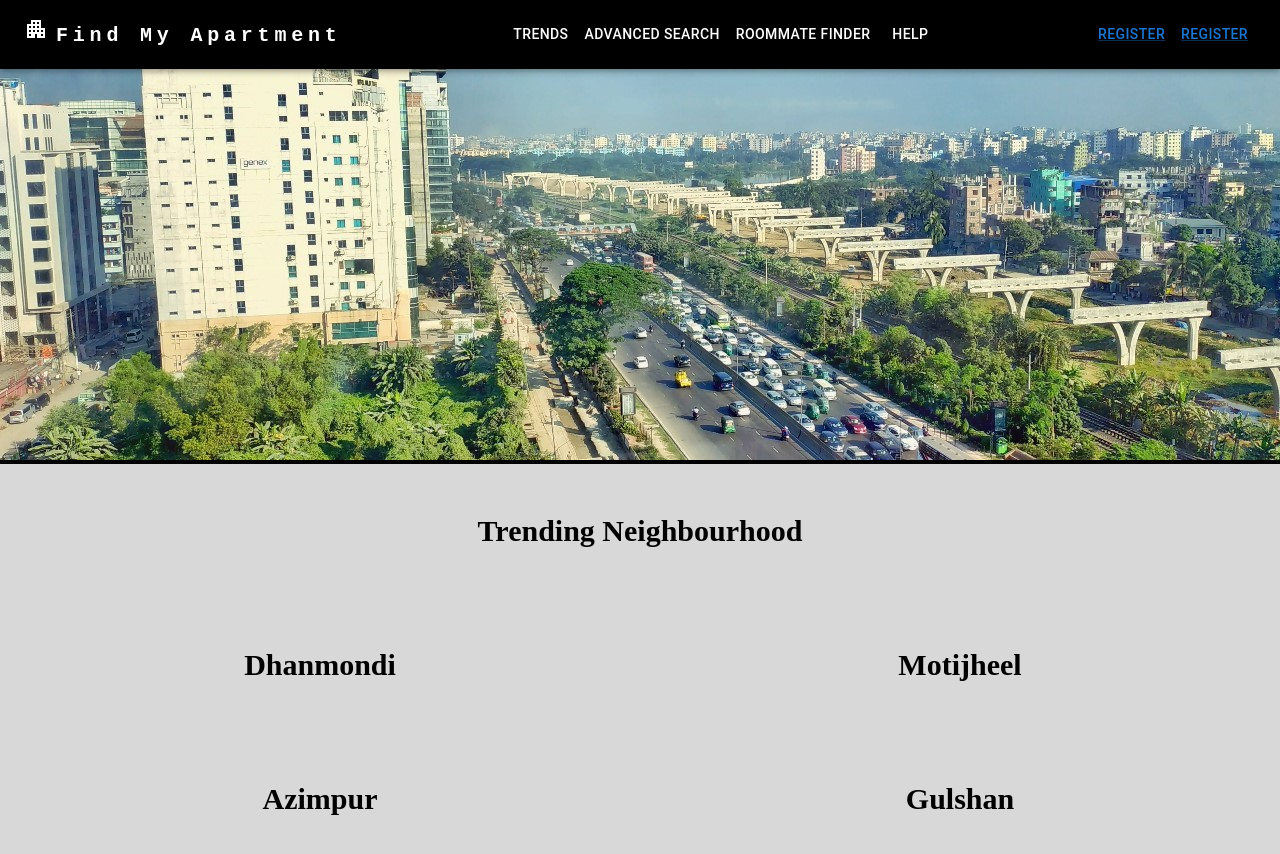
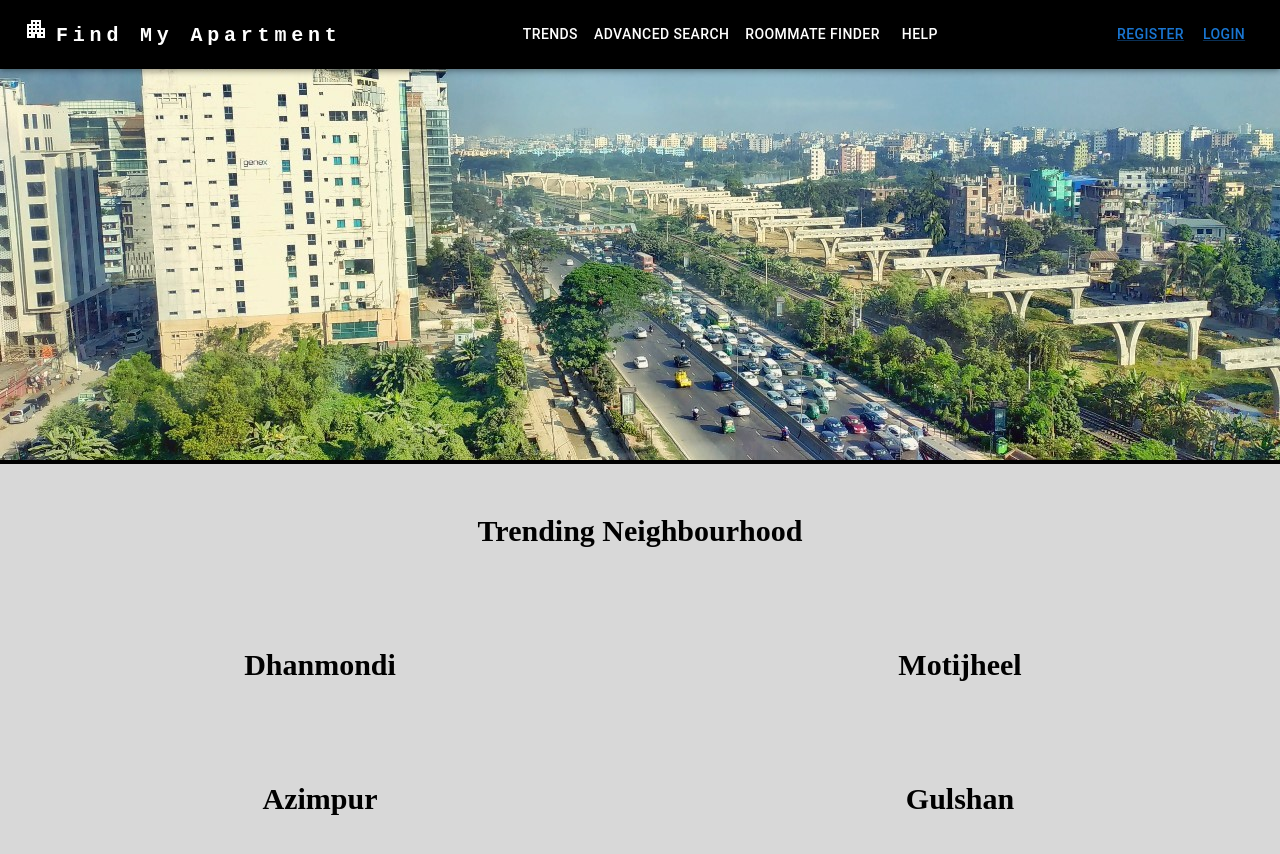
Before and after one commit to AshfaqRahman/find-my-apartment-frontend, a Next.js app: page / in a window 1280 px wide. Shown: the top 854 px of the page. Built offline with nearby package versions, Linux system fonts and the light colour scheme.

Commit message:
minor bugs fixed

```diff
--- a/package.json
+++ b/package.json
@@ -3,9 +3,9 @@
   "version": "0.1.0",
   "private": true,
   "scripts": {
-    "dev": "next dev",
+    "dev": "next dev -p 8000",
     "build": "next build",
-    "start": "next start",
+    "start": "next start -8000",
     "lint": "next lint"
   },
   "dependencies": {
--- a/src/components/app-bar-home.tsx
+++ b/src/components/app-bar-home.tsx
@@ -171,7 +171,7 @@ export default function AppBarHomeComponent({
                 </Button>
                 <Button>
                   <Link href="/login">
-                    Register
+                    Login
                   </Link>
                 </Button>
               </Box>
```
